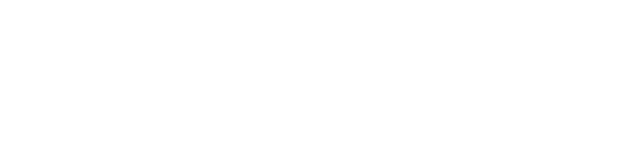
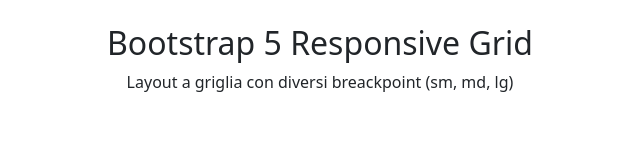
Before and after one commit to Alessandro-Messineo/htmlcss-bootstrap-layout, a plain HTML site: page index.html in a window 1280 px wide. Shown: the whole page, without its empty margins (320-960 px from the left). Drawn offline with nearby package versions, Linux system fonts and the light colour scheme.

Commit message:
inizializzazione header

```diff
--- a/index.html
+++ b/index.html
@@ -10,5 +10,21 @@
 </head>
 <body>
 
+    <div class="container text-center">
+        <!-- Intestazione -->
+        <header>
+            <div class="row mt-4">
+                <div class="col bg-white">
+                    <h2>Bootstrap 5 Responsive Grid</h2>
+                    <span>Layout a griglia con diversi breackpoint (sm, md, lg)</span>
+                </div>
+            </div>
+        </header>
+
+        <!-- Contenuto principale -->
+        <main>
+
+        </main>
+    </div>
 </body>
 </html>
```
